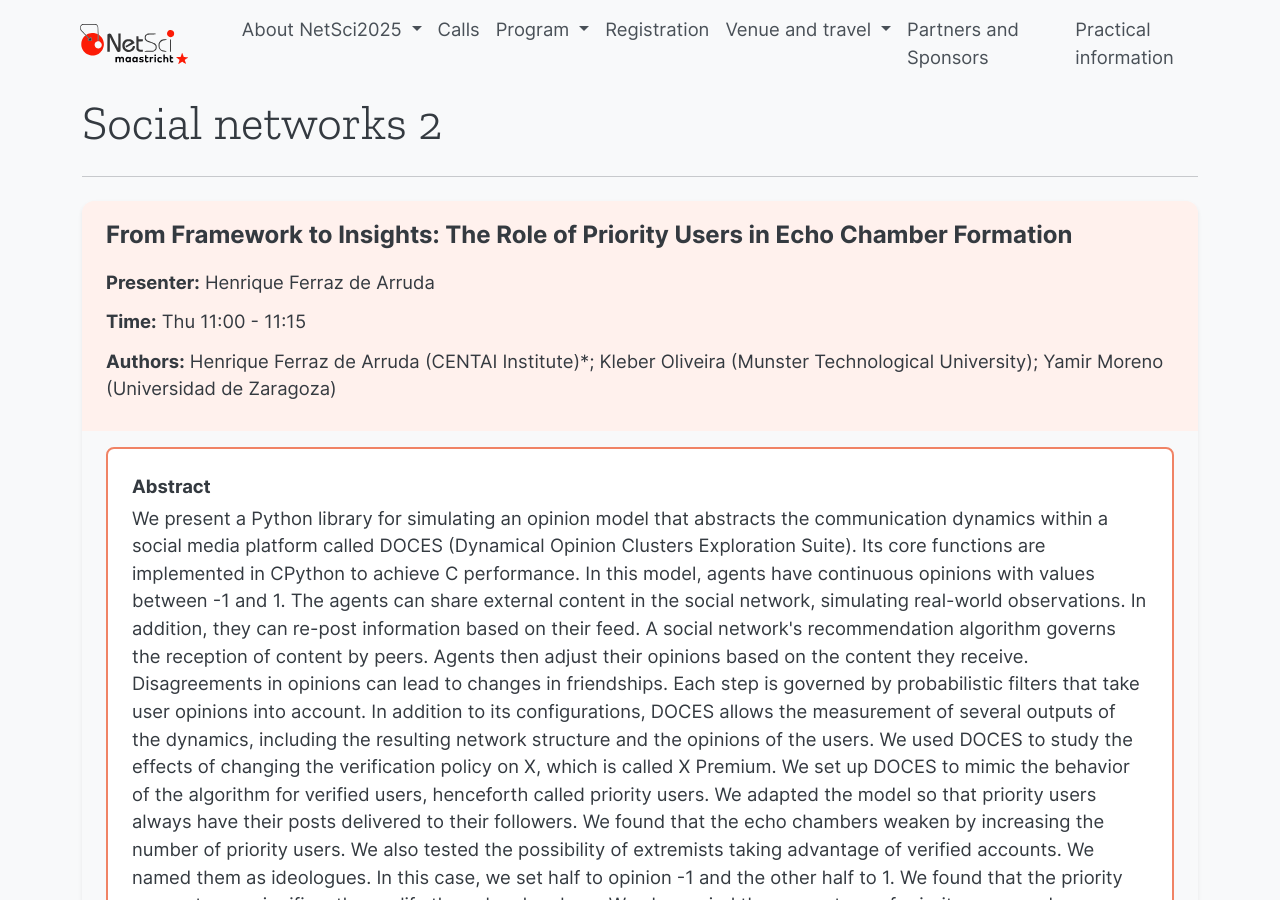
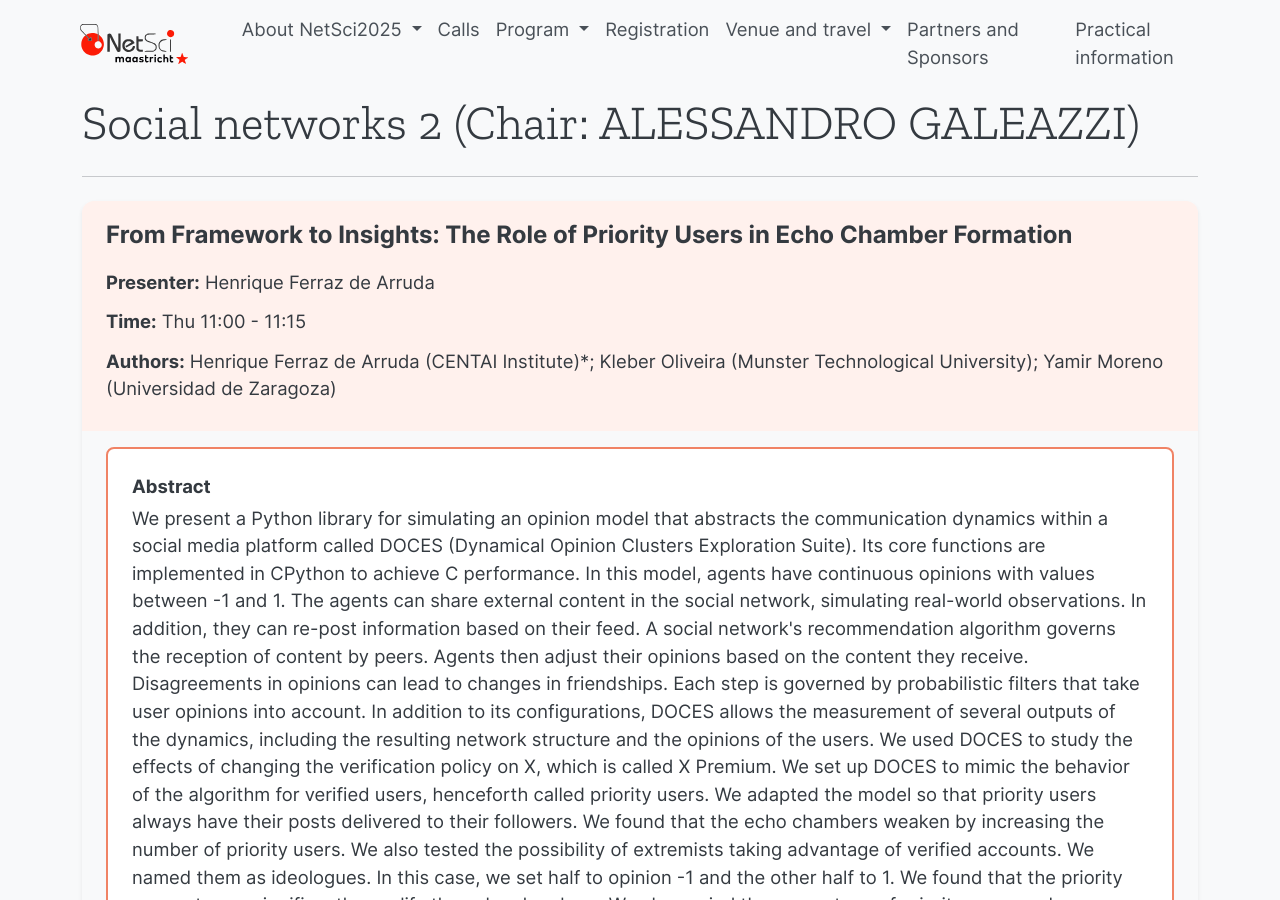
Before and after one commit to NetSci2025/netsci2025.github.io, a Jekyll site: the page built from _parallel/social-networks-2.md, in a window 1280 px wide and 900 px high. Built offline with Jekyll 4.4.1, drawn with Linux system fonts in a browser that asks for light colours.

Commit message:
Update social-networks-2.md

```diff
--- a/_parallel/social-networks-2.md
+++ b/_parallel/social-networks-2.md
@@ -1,6 +1,6 @@
 ---
 layout: parallel
-title: "Social networks 2"
+title: "Social networks 2 (Chair: ALESSANDRO GALEAZZI)"
 slug: social-networks-2
 permalink: /parallel/social-networks-2/
 ---
```
